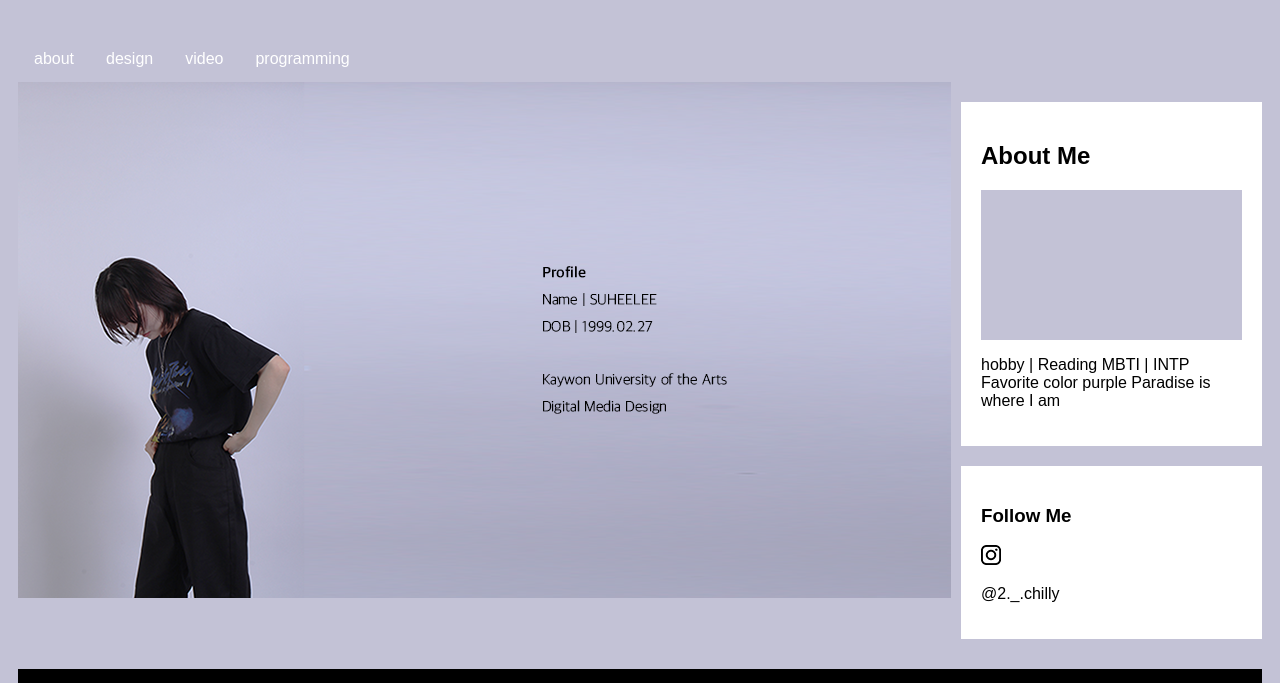
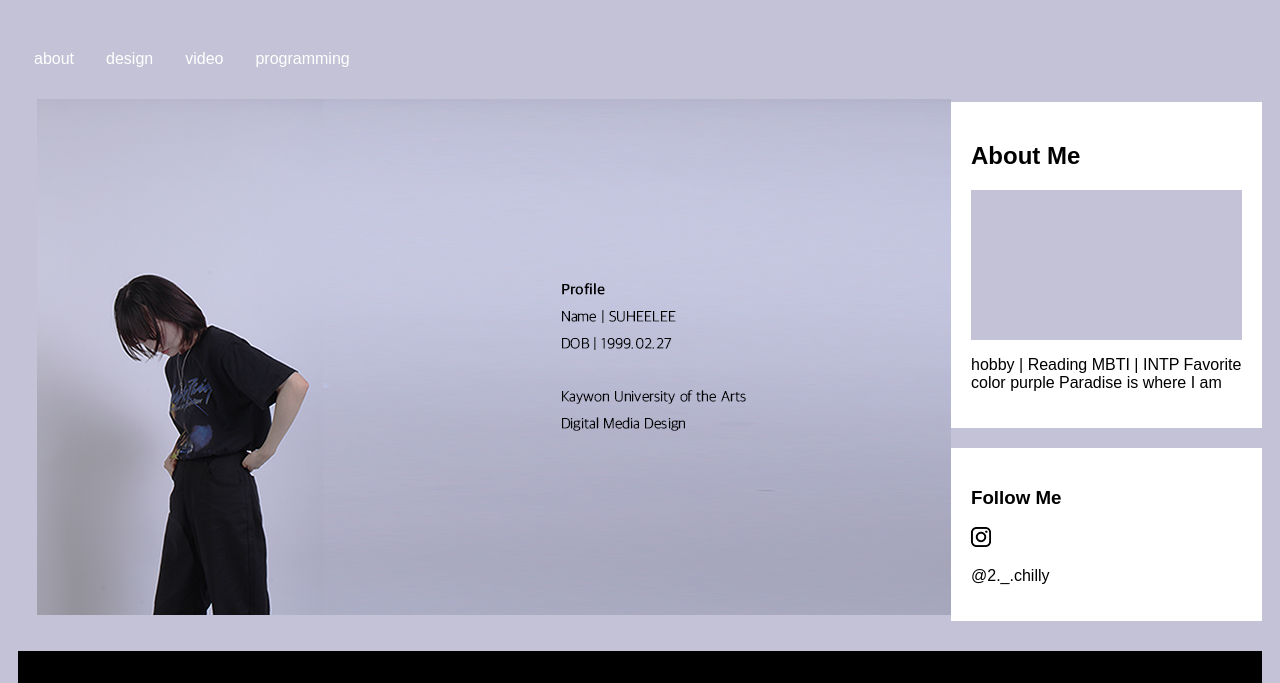
Before and after one commit to suhee2387/suhee.github.io, a plain HTML site: page index.html in a window 1280 px wide. Shown: the part 117-800 px from the top of the page. Drawn offline with Linux system fonts and the light colour scheme.

Commit message:
Update index.html

```diff
--- a/index.html
+++ b/index.html
@@ -41,12 +41,14 @@
       .leftcolumn{
         float: left;
         width:75%;
+        padding-top:17px;
+        padding-left:19px;
       }
       .rightcolumn{
         float:right;
         width:25%;
         background-color: #c3c2d6;
-        padding-left:10px;
+        padding-left:px;
       }
       .fakeimg{
         background-color:#c3c2d6;
```
